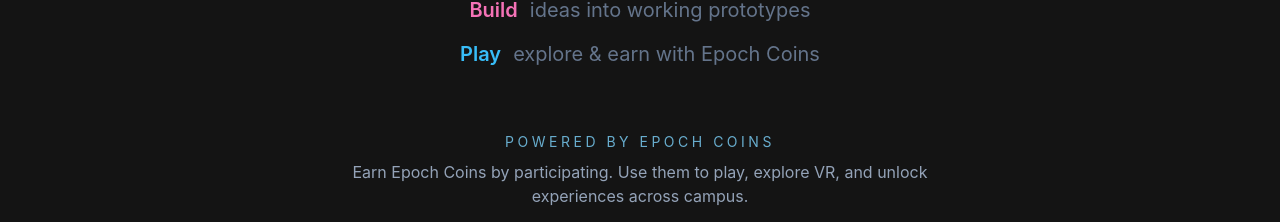
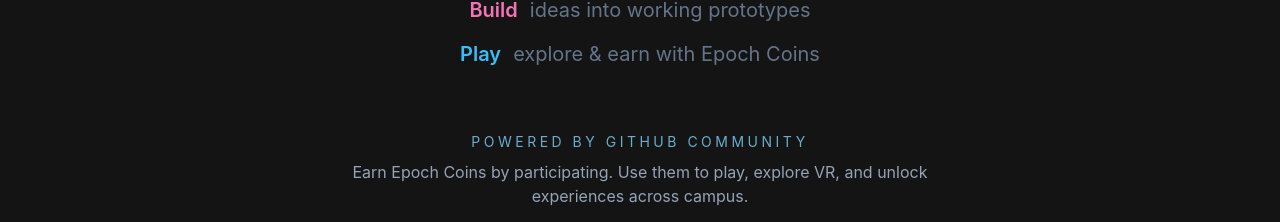
Before and after one commit to RamaSai2519/deva, a React (Create React App) app: page / in a window 1280 px wide. Shown: the part 2028-2250 px from the top of the page. Built offline with nearby package versions, Linux system fonts and the light colour scheme.

Commit message:
feat: Update branding references from Epoch Coins to GitHub Community across About, Events, Intro, and FAQ sections

```diff
--- a/src/screens/About/about.json
+++ b/src/screens/About/about.json
@@ -22,7 +22,7 @@
         "GitHub Actions workshop led by  to connect GitHub with real-world automation.",
         "Tech workshop focused on Data Structures and Algorithms for interviews.",
         "Prompt to Prototype session on AI-assisted prototyping and prompt engineering.",
-        "Gaming tournaments, VR booths, and nostalgia-themed setups powered by Epoch Coins.",
+        "Gaming tournaments, VR booths, and nostalgia-themed setups Powered by GitHub Community.",
         "Interactive stalls and zones where students can explore, recharge coins, and connect with peers."
     ],
     "teamMembers": [
--- a/src/screens/Coins/index.js
+++ b/src/screens/Coins/index.js
@@ -4,7 +4,7 @@
             <div className="max-w-6xl mx-auto rounded-2xl border border-white/5 bg-gradient-to-r from-slate-900/70 via-black to-slate-900/60 px-5 sm:px-10 py-6 sm:py-10 flex flex-col gap-5 sm:gap-6">
                 <div>
                     <p className="text-xs sm:text-sm font-semibold tracking-[0.25em] uppercase text-sky-300/90 mb-1">
-                        Powered by Epoch Coins
+                        Powered by GitHub Community
                     </p>
                     <h2 className="text-xl sm:text-2xl md:text-3xl font-semibold text-white mb-2">
                         A unified digital reward system that turns participation into experience.
--- a/src/screens/Events/events.json
+++ b/src/screens/Events/events.json
@@ -39,7 +39,7 @@
         "title": "Gaming Tournament & VR Zone",
         "description": "Compete in high-energy gaming tournaments, experience immersive VR setups, and explore with Epoch Coins.",
         "image": "Assets/images/event_4.webp",
-        "tagline": "Arcade, VR, and friendly competition powered by Epoch Coins.",
+        "tagline": "Arcade, VR, and friendly competition Powered by GitHub Community.",
         "highlights": [
             "Face off in tournaments with your friends.",
             "Try immersive VR experiences and nostalgia-themed setups.",
--- a/src/screens/Intro/index.js
+++ b/src/screens/Intro/index.js
@@ -39,7 +39,7 @@
                     {/* Epoch Coins — one line, not a manual */}
                     <div className="mt-12 sm:mt-16">
                         <p className="text-xs sm:text-sm uppercase tracking-[0.25em] text-sky-300/80 mb-2">
-                            Powered by Epoch Coins
+                            Powered by GitHub Community
                         </p>
                         <p className="text-sm sm:text-base text-slate-400 max-w-xl">
                             Earn Epoch Coins by participating. Use them to play, explore VR, and unlock experiences across campus.
--- a/src/screens/faq/faq.json
+++ b/src/screens/faq/faq.json
@@ -9,7 +9,7 @@
     },
     {
         "question": "What are the main events at Epoch 4.0?",
-        "answer": "You can join a GeeksforGeeks coding contest, learn GitHub Actions in a hands-on workshop, sharpen your DSA skills, explore AI with Prompt to Prototype, compete in gaming tournaments, experience VR, and explore interactive stalls — all powered by Epoch Coins."
+        "answer": "You can join a GeeksforGeeks coding contest, learn GitHub Actions in a hands-on workshop, sharpen your DSA skills, explore AI with Prompt to Prototype, compete in gaming tournaments, experience VR, and explore interactive stalls — all Powered by GitHub Community."
     },
     {
         "question": "How does the Epoch Coins system work?",
```
